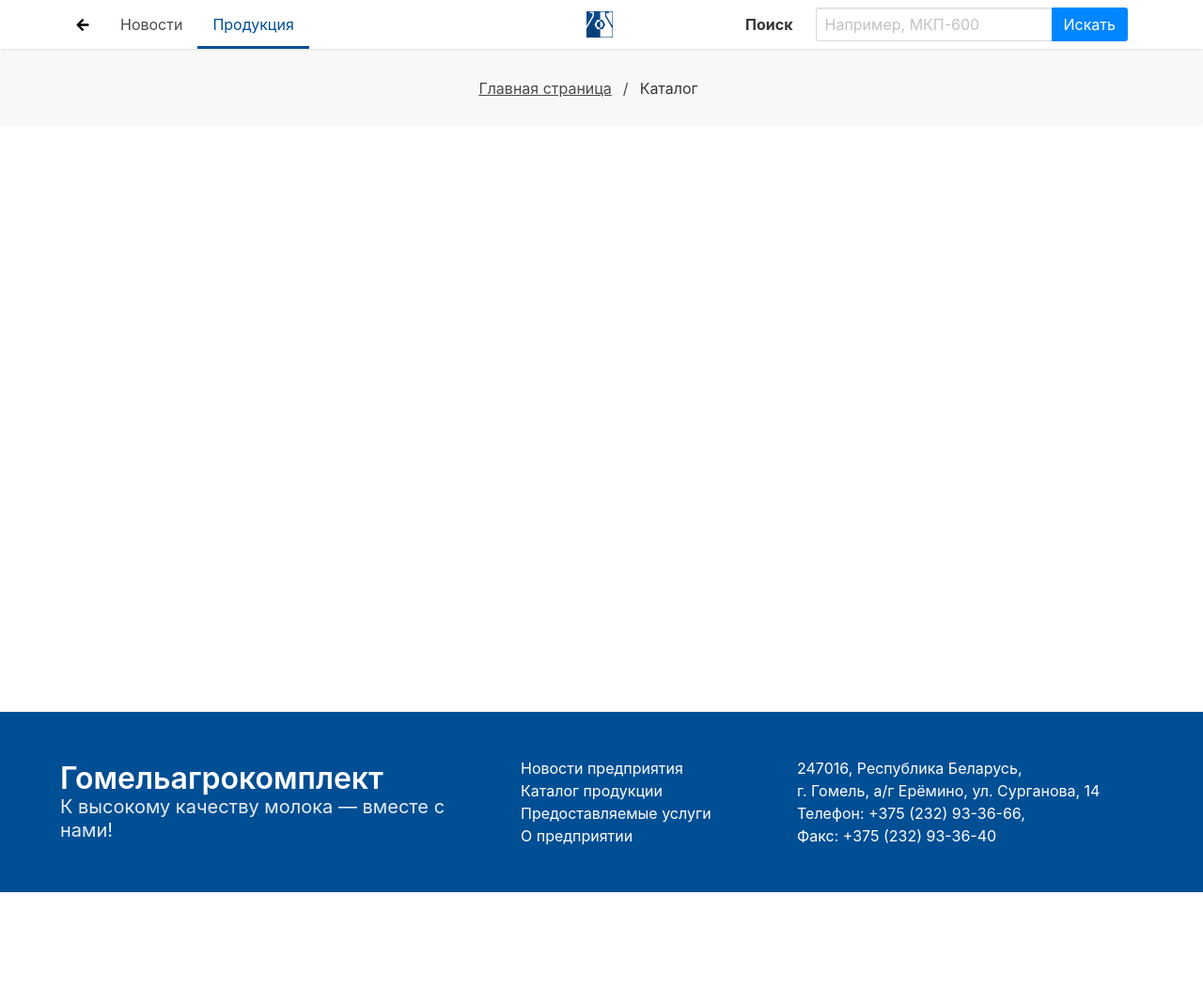
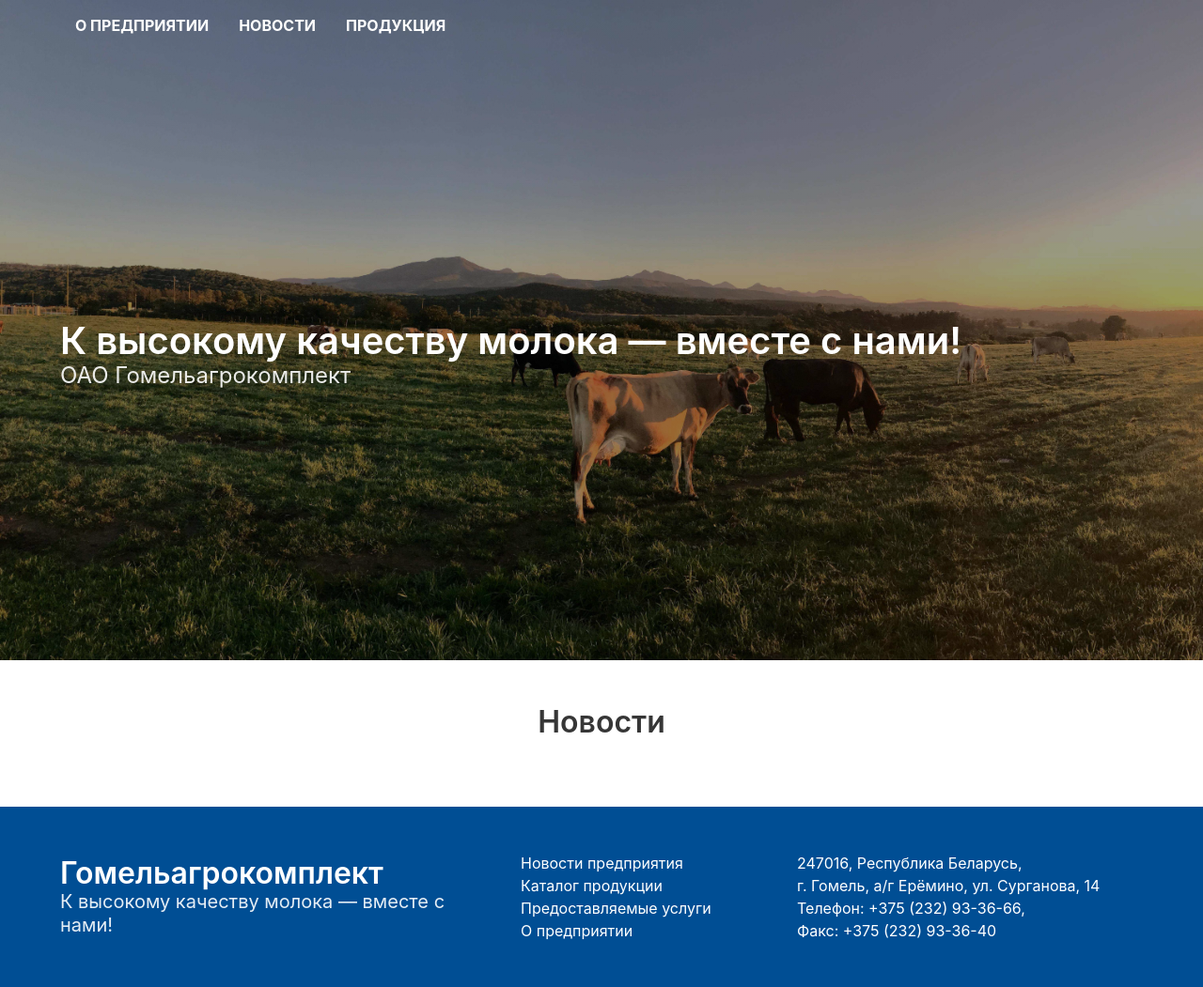
Before and after one commit to solaire-off/gomel-agro-complect, a Django app: page / in a window 1280 px wide. Shown: the whole page at 94% size. Before the commit the page ends 950 px from the top, so only its background shows below. Run offline with Django 3.2, Linux system fonts and the light colour scheme; data that the repository does not hold is empty; some libraries are stand-ins or nearby versions.

Commit message:
Add simple home page, new url structure

```diff
--- a/catalog/static/css/style.css
+++ b/catalog/static/css/style.css
@@ -1,3 +1,12 @@
+#section-header{
+    background: linear-gradient(to right, rgba(0, 0, 0, 0.4), rgba(0, 0, 0, 0.4)), url(/static/img/agro-bg.jpg);
+    background-repeat: repeat;
+    background-position-y: 0%;
+    background-size: auto auto;
+    background-size: cover;
+    background-position-y: 10%;
+    background-repeat: no-repeat;
+}
 .image img{
     width:100%;
     height:100%;
@@ -159,3 +168,42 @@ a.navbar-item:hover{
 .section.is-main{
     min-height: 75vh;
 }
+.home-page .navbar-item{
+    text-transform: uppercase;
+    font-weight: 700;
+    border-bottom-width: 0;
+    position: relative;
+}
+.home-page .navbar-item::after{
+    content: '';
+    display: block;
+    /* border-bottom: 4px solid  #004e94; */
+    border-bottom: 4px solid  white;
+    width: 0;
+    position: absolute;
+    bottom: 0px;
+    left: 0;
+    -webkit-transition: 1s ease;
+    transition: 1s ease;
+    margin-left: 5%;
+}
+.home-page .navbar-item:hover::after,
+.home-page .navbar-item:focus::after{
+    width: 90%;
+}
+.news-cards{
+    display: flex;;
+    justify-content: space-around;
+    align-items: streach
+    flex-wrap: wrap;
+
+}
+.news-cards .card{
+max-width: 22rem;
+position: relative;
+}
+.news-cards .card .card-content .content time{
+    position: absolute;
+    bottom: 1rem
+
+}
--- a/catalog/templates/catalog/base.html
+++ b/catalog/templates/catalog/base.html
@@ -12,7 +12,7 @@
     <nav class="navbar has-shadow">
         <div class="container">
             <div class="navbar-tabs">
-                <a class="navbar-item is-tab {% block menu_main %}{% endblock %}" href="{% url 'news_list' %}">
+                <a class="navbar-item is-tab {% block menu_main %}{% endblock %}" href="{% url 'home_page' %}">
 <svg width="16" height="15" xmlns="http://www.w3.org/2000/svg" viewBox="0 0 448 512"><path d="M257.5 445.1l-22.2 22.2c-9.4 9.4-24.6 9.4-33.9 0L7 273c-9.4-9.4-9.4-24.6 0-33.9L201.4 44.7c9.4-9.4 24.6-9.4 33.9 0l22.2 22.2c9.5 9.5 9.3 25-.4 34.3L136.6 216H424c13.3 0 24 10.7 24 24v32c0 13.3-10.7 24-24 24H136.6l120.5 114.8c9.8 9.3 10 24.8.4 34.3z"/></svg>
 </a>
                 <a class="navbar-item is-tab {% block menu_news %}{% endblock %}" href="{% url 'news_list' %}">Новости</a>
@@ -22,7 +22,7 @@
                 {% endif %}
             </div>
 
-            <a class="navbar-item navbar-center-logo" href="/">
+            <a class="navbar-item navbar-center-logo" href="{% url 'home_page' %}">
                  <img src="{% static 'img/logo.png' %}" alt="Логотип ОАО Гомельагрокоплект" />
             </a>
 
--- a/catalog/templates/catalog/catalog_items.html
+++ b/catalog/templates/catalog/catalog_items.html
@@ -6,7 +6,7 @@
 {% block breadcrumb %}
   <nav class="breadcrumb is-centered" aria-label="breadcrumbs">
   <ul>
-    <li><a href="#">Главная страница</a></li>
+    <li><a href="{% url 'home_page' %}">Главная страница</a></li>
     {% if  selected_category %}
     <li><a href="{% url 'items_list' %}" aria-current="page">Каталог</a></li>
     <li class="is-active"><a href="{% url 'items_list' %}/{{ selected_category.url }}" aria-current="page">{{ selected_category.title }}</a></li>
@@ -36,9 +36,9 @@
                                 {% for item in category %}
                                 <a
                                     {% if query %}
-                                    href="/?q={{ query }}&category={{ item.url }}" {% if query_category.title == item.title %}class="is-active"{% endif %}
+                                    href="{% url 'catalog_items' %}?q={{ query }}&category={{ item.url }}" {% if query_category.title == item.title %}class="is-active"{% endif %}
                                     {% else %}
-                                    href="/{{ item.url }}" {% if selected_category.title == item.title %}class="is-active"{% endif %}
+                                    href="{{ item.get_absolute_url }}" {% if selected_category.title == item.title %}class="is-active"{% endif %}
                                     {% endif %}
                                    >
                                    {{ item.title  }}
@@ -75,7 +75,7 @@
                     {% for item in items %}
                     <div class="column {% if category %}is-6{% else %}is-4{% endif %}">
                         <div class="box box-link">
-                        <a href="/{{ item.category.url }}/{{ item.url}}" class="media">
+                        <a href="{{ item.get_absolute_url }}" class="media">
                             {% if item.image %}
                             <div class="media-left">
                                 <figure class="image item-img"><img src="{{ item.image.url }}" alt="{{ item.title }}"></figure>
--- a/catalog/templates/catalog/single_item.html
+++ b/catalog/templates/catalog/single_item.html
@@ -4,7 +4,7 @@
 {% block breadcrumb %}
   <nav class="breadcrumb is-centered" aria-label="breadcrumbs">
   <ul>
-    <li><a href="#">Главная страница</a></li>
+    <li><a href="{% url 'home_page' %}">Главная страница</a></li>
     {% if item %}
     <li><a href="{% url 'items_list' %}" aria-current="page">Каталог</a></li>
     <li><a href="{% url 'items_list' %}{{ item.category.url }}" aria-current="page">{{ item.category.title }}</a></li>
--- a/catalog/urls.py
+++ b/catalog/urls.py
@@ -2,7 +2,7 @@ from django.conf.urls import url
 from . import views
 
 urlpatterns = [
-    url(r'^$', views.items_list, name="items_list"),
-    url(r'^(?P<category_url>[-\w]+)/$',views.items_by_category, name="items_by_category"),
-    url(r'^(?P<category_url>[-\w]+)/(?P<item_url>[-\w]+)/$',views.single_item, name="single_item")
+    url(r'^catalog/$', views.items_list, name="items_list"),
+    url(r'^catalog/(?P<category_url>[-\w]+)/$',views.items_by_category, name="items_by_category"),
+    url(r'^catalog/(?P<category_url>[-\w]+)/(?P<item_url>[-\w]+)/$',views.single_item, name="single_item")
 ]
--- a/core/urls.py
+++ b/core/urls.py
@@ -26,6 +26,7 @@ urlpatterns = [
     url(r'^ckeditor/', include('ckeditor_uploader.urls')),
     url(r'^export/users/xls/$', views.export_users_xls, name='export_users_xls'),
     url(r'^export/catalog/xls/$', views.export_catalog_xls, name='export_catalog_xls'),
+    url(r'^$', views.home_page, name='home_page'),
     url(r'', include('news.urls')),
     url(r'', include('catalog.urls')),
     url(r'', include('orders.urls')),
--- a/core/views.py
+++ b/core/views.py
@@ -1,8 +1,18 @@
+from django.shortcuts import render
 from django.http import HttpResponse
 from django.contrib.auth.models import User
-from catalog.models import Detail, Item
+from catalog.models import Detail, Item, Category
+from news.models import News
 import xlwt
 
+def home_page(request):
+    news = News.objects.filter(published=True).order_by('-created_date')
+    category = Category.objects.filter(published=True).order_by('-created_date')
+    context = {
+            'news' : news,
+            'category' : category
+            }
+    return render(request, 'home.html', context)
 
 
 def export_users_xls(request):
--- a/news/templates/news/news.html
+++ b/news/templates/news/news.html
@@ -4,7 +4,7 @@
 {% block breadcrumb %}
   <nav class="breadcrumb is-centered" aria-label="breadcrumbs">
   <ul>
-    <li><a href="#">Главная страница</a></li>
+    <li><a href="{% url 'home_page' %}">Главная страница</a></li>
     {% if selected_category %}
     <li><a href="{% url 'items_list' %}" aria-current="page">Каталог</a></li>
     <li class="is-active"><a href="{% url 'items_list' %}/{{ selected_category.url }}" aria-current="page">{{ selected_category.title }}</a></li>
--- a/orders/views.py
+++ b/orders/views.py
@@ -4,7 +4,6 @@ from .forms import OrderForm
 from django.http import JsonResponse
 from catalog.models import Item
 import xlwt
-
 
 def get_order_form(request):
     is_valid = False
--- /dev/null
+++ b/templates/home.html
@@ -0,0 +1,101 @@
+{% load staticfiles %}
+<!DOCTYPE html>
+<html lang="en">
+    <head>
+        <meta charset="UTF-8">
+        <meta name="viewport" content="width=device-width, initial-scale=1">
+        <title>{% block title %}{% endblock %}</title>
+        <link rel="stylesheet" href="{% static 'css/libs/bulma.min.css' %}">
+        <link rel="stylesheet" href="{% static 'css/style.css' %}">
+    </head>
+    <body class="home-page">
+        <section id="section-header" class="hero is-black is-large" >
+            <nav class="navbar is-transparent">
+                <div class="container">
+                    <div class="navbar-tabs">
+                        <a class="navbar-item is-tab" href="#about">О предприятии</a>
+                        <a class="navbar-item is-tab" href="{% url 'news_list' %}">Новости</a>
+                        <a class="navbar-item is-tab" href="{% url 'items_list' %}">Продукция</a>
+                        {% if request.user.is_superuser %}
+                        <!-- <a class="navbar-item is-tab" href="{% url 'admin:index' %}">Панель админстратора</a> -->
+                        {% endif %}
+                    </div>
+                </div>
+            </nav>
+            <div class="hero-body">
+                <div class="container">
+                    <h1 class="title is-2">К высокому качеству молока &mdash; вместе с нами!</h1>
+                    <h2 class="subtitle is-4">ОАО Гомельагрокомплект</h2>
+                </div>
+            </div>
+        </section>
+        <section class="section">
+            <div class="container">
+              <h2 class="title" style="text-align: center">Новости</h2>
+                <div class="news-cards">
+                {% for item in news %}
+						<div class="card">
+							<!-- <div class="card-image"> -->
+							<!-- 	<figure class="image"> -->
+							<!-- 		<img src="https://bulma.io/images/placeholders/1280x960.png" alt="Placeholder image"> -->
+							<!-- 	</figure> -->
+							<!-- </div> -->
+							<div class="card-content">
+								<div class="media">
+									<div class="media-content">
+                                        <p class="title is-4">{{ item.title }}</p>
+                                        <p class="subtitle is-6"></p>
+                                        {% for tag in item.tags.all %}
+                                        <a href="#">@{{ tag.title }}</a>
+                                        {% endfor %}
+                                        </p>
+									</div>
+								</div>
+
+								<div class="content">
+                                    <div class="card-text">
+                                    {{ item.content | safe  }}
+                                    </div>
+                                    <div class="">
+									<time datetime="2016-1-1">{{ item.created_date | date:"SHORT_DATE_FORMAT" }}</time>
+                                    </div>
+								</div>
+							</div>
+						</div>
+                    {% endfor %}
+                    </div>
+				</div>
+            </div>
+        </section>
+
+
+        <section class="footer hero is-link">
+            <div class="container">
+                <div class="columns is-vcentered">
+                    <div class="column is-5">
+                        <p class="title">Гомельагрокомплект</p>
+                        <p class="subtitle">К высокому качеству молока &mdash; вместе с нами!</p>
+                    </div>
+                    <div class="column is-3">
+                        <p>Новости предприятия</p>
+                        <p>Каталог продукции</p>
+                        <p>Предоставляемые услуги</p>
+                        <p>О предприятии</p>
+                    </div>
+                    <div class="column is-4">
+                        <p>
+                        247016, Республика Беларусь,</br>
+                        г. Гомель, а/г Ерёмино, ул. Сурганова, 14</br>
+                        Телефон: +375 (232) 93-36-66,<br/>
+                        Факс: +375 (232) 93-36-40
+                        </p>
+                    </div>
+                </div>
+            </div>
+        </section>
+
+        <script src="{% static 'js/libs/imask.min.js' %}"></script>
+        <script src="{% static 'js/script.js' %}"></script>
+
+    </body>
+</html>
```
Also changed, not shown: catalog/models.py (+13 -1 lines), catalog/static/img/agro-bg.jpg (added), core/home.html (added).
